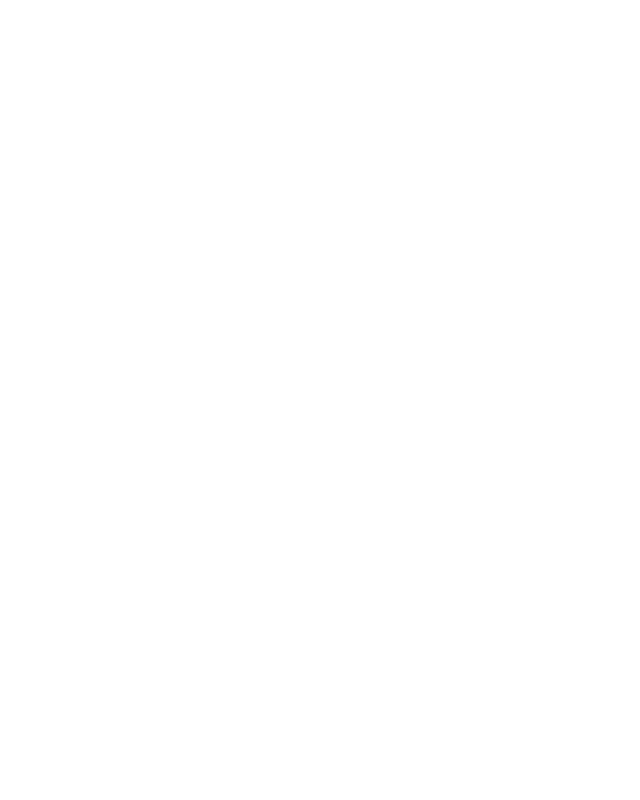
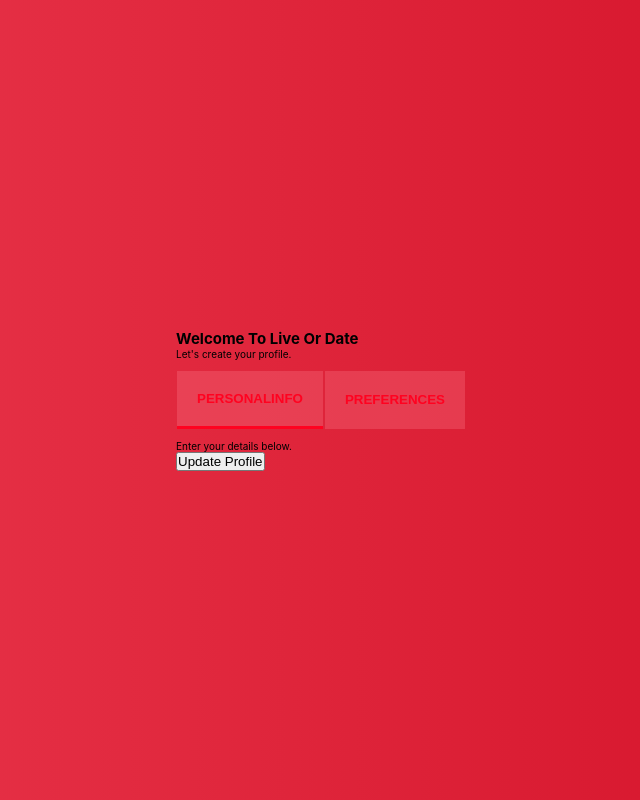
Before and after one commit to emanuel-yaish/react_week_project, a React (Create React App) app: page /editprofile/1 in a window 1280 px wide. Before the commit this address had no page. Shown: the whole page, without its empty margins (319-959 px from the left). Built offline with nearby package versions, Linux system fonts and the light colour scheme; no server answers.

Commit message:
find nelify problem

```diff
--- a/src/App.js
+++ b/src/App.js
@@ -2,7 +2,7 @@
 import HomePage from "./pages/HomePage";
 import SignPage from "./pages/SignPage";
 // import NewProfilePage from "./pages/NewProfilePage";
-// import EditProfilePage from "./pages/EditProfilePage";
+import EditProfilePage from "./pages/EditProfilePage";
 import DeleteUserPage from "./pages/DeleteUserPage";
 import ProfilesPage from "./pages/ProfilesPage";
 import MatchPage from "./pages/MatchPage";
@@ -17,7 +17,7 @@
         <Route path="/" element={<HomePage />} />
         <Route path="/signpage" element={<SignPage />} />
         {/* <Route path="/newprofile" element={<NewProfilePage />} /> */}
-        {/* <Route path="/editprofile/:userID" element={<EditProfilePage />} /> */}
+        <Route path="/editprofile/:userID" element={<EditProfilePage />} />
         <Route path="/deleteuser" element={<DeleteUserPage />} />
         <Route path="/profiles" element={<ProfilesPage />} />
         <Route path="/datepage" element={<MatchPage />} />
--- a/src/pages/EditProfilePage.jsx
+++ b/src/pages/EditProfilePage.jsx
@@ -1,109 +1,110 @@
-// import React, { useState, useEffect } from "react";
-// import { useParams } from "react-router-dom";
-// import ProfilesApi from "../api/ProfilesApi";
-// import PersonalInfo from "../components/PersonalInfo";
-// import Preferences from "../components/Preferences";
-// import StepsNav from "../components/StepsNav";
-// import "./EditProfilePage.css";
+import React, { useState, useEffect } from "react";
+import { useParams } from "react-router-dom";
+import ProfilesApi from "../api/ProfilesApi";
+import PersonalInfo from "../components/PersonalInfo";
+import Preferences from "../components/Preferences";
+import StepsNav from "../components/StepsNav";
+import "./EditProfilePage.css";
 
-// function EditProfilePage(props) {
-//   console.log(props);
-//   const params = useParams();
-//   const steps = ["PersonalInfo", "Preferences"];
-//   const [currentFormType, setCurrentFormType] = useState(steps[0]);
-//   const [selected, setSelected] = useState([]);
-//   const [userInput, setuserInput] = useState({
-//     avatar: "",
-//     name: "",
-//     gender: "",
-//     birthDay: "",
-//     location: "",
-//     height: "",
-//     status: "",
-//     hobbies: "",
-//     about: "",
-//   });
+function EditProfilePage(props) {
+  console.log(props);
+  const params = useParams();
+  const steps = ["PersonalInfo", "Preferences"];
+  const [currentFormType, setCurrentFormType] = useState(steps[0]);
+  const [selected, setSelected] = useState([]);
+  const [userInput, setuserInput] = useState({
+    avatar: "",
+    name: "",
+    gender: "",
+    birthDay: "",
+    location: "",
+    height: "",
+    status: "",
+    hobbies: "",
+    about: "",
+  });
 
-//   useEffect(() => {
-//     const getProfile = async () => {
-//       try {
-//         const response = await ProfilesApi.get(`/profiles/${params.userID}`);
-//         setuserInput(response.data);
-//       } catch (err) {
-//         console.log(err);
-//       }
-//     };
-//     getProfile();
-//   }, [params.userID]);
+  useEffect(() => {
+    const getProfile = async () => {
+      try {
+        const response = await ProfilesApi.get(`/profiles/${params.userID}`);
+        setuserInput(response.data);
+      } catch (err) {
+        console.log(err);
+      }
+    };
+    getProfile();
+  }, [params.userID]);
 
-//   const handleFormTypeChange = (formType) => {
-//     setCurrentFormType(formType);
-//   };
+  const handleFormTypeChange = (formType) => {
+    setCurrentFormType(formType);
+  };
 
-//   const handleInputChange = (e) => {
-//     console.log(e);
-//     const { name, value } = e.target;
-//     console.log(name, value);
-//     setuserInput({ ...userInput, [name]: value });
-//   };
+  const handleInputChange = (e) => {
+    console.log(e);
+    const { name, value } = e.target;
+    console.log(name, value);
+    setuserInput({ ...userInput, [name]: value });
+  };
 
-//   const createNewProfile = async (e) => {
-//     e.preventDefault();
-//     try {
-//       const resp = await ProfilesApi.put(
-//         `/profiles/${params.userID}`,
-//         userInput
-//       );
-//       console.log(resp.data);
-//       window.location.href = "/profiles";
-//     } catch (err) {
-//       // Handle Error Here
-//       console.error(err);
-//     }
-//   };
-//   return (
-//     <div className="edit-profile-page">
-//       <div className="form-container">
-//         <div className="new-user-header">
-//           <h2 className="form-title">
-//             <span className="form-title-black">Welcome To</span> Live Or Date
-//           </h2>
-//           <p className="form-intro">Let's create your profile.</p>
-//         </div>
-//         <StepsNav
-//           formTypeChangeCallback={handleFormTypeChange}
-//           steps={steps}
-//           currentFormType={currentFormType}
-//         />
+  const createNewProfile = async (e) => {
+    e.preventDefault();
+    try {
+      const resp = await ProfilesApi.put(
+        `/profiles/${params.userID}`,
+        userInput
+      );
+      console.log(resp.data);
+      window.location.href = "/profiles";
+    } catch (err) {
+      // Handle Error Here
+      console.error(err);
+    }
+  };
+  return (
+    <div className="edit-profile-page">
+      <div className="form-container">
+        <div className="new-user-header">
+          <h2 className="form-title">
+            <span className="form-title-black">Welcome To</span> Live Or Date
+          </h2>
+          <p className="form-intro">Let's create your profile.</p>
+        </div>
+        <StepsNav
+          formTypeChangeCallback={handleFormTypeChange}
+          steps={steps}
+          currentFormType={currentFormType}
+        />
 
-//         <form className="new-user-form">
-//           <div className="form-instruction-container">
-//             <p className="form-instruction">Enter your details below.</p>
-//           </div>
+        <form className="new-user-form">
+          <div className="form-instruction-container">
+            <p className="form-instruction">Enter your details below.</p>
+          </div>
 
-//           {currentFormType === steps[0] ? (
-//             <PersonalInfo
-//               userInput={userInput}
-//               handleInputChange={handleInputChange}
-//               selected={selected}
-//               setSelected={setSelected}
-//             />
-//           ) : (
-//             <Preferences
-//               userInput={userInput}
-//               handleInputChange={handleInputChange}
-//             />
-//           )}
+          {currentFormType === steps[0] ? (
+            // <PersonalInfo
+            //   userInput={userInput}
+            //   handleInputChange={handleInputChange}
+            //   selected={selected}
+            //   setSelected={setSelected}
+            // />
+            ""
+          ) : (
+            <Preferences
+              userInput={userInput}
+              handleInputChange={handleInputChange}
+            />
+          )}
 
-//           <div className="form-button-container">
-//             <button onClick={createNewProfile} className="form-button">
-//               Update Profile
-//             </button>
-//           </div>
-//         </form>
-//       </div>
-//     </div>
-//   );
-// }
+          <div className="form-button-container">
+            <button onClick={createNewProfile} className="form-button">
+              Update Profile
+            </button>
+          </div>
+        </form>
+      </div>
+    </div>
+  );
+}
 
-// export default EditProfilePage;
+export default EditProfilePage;
```
